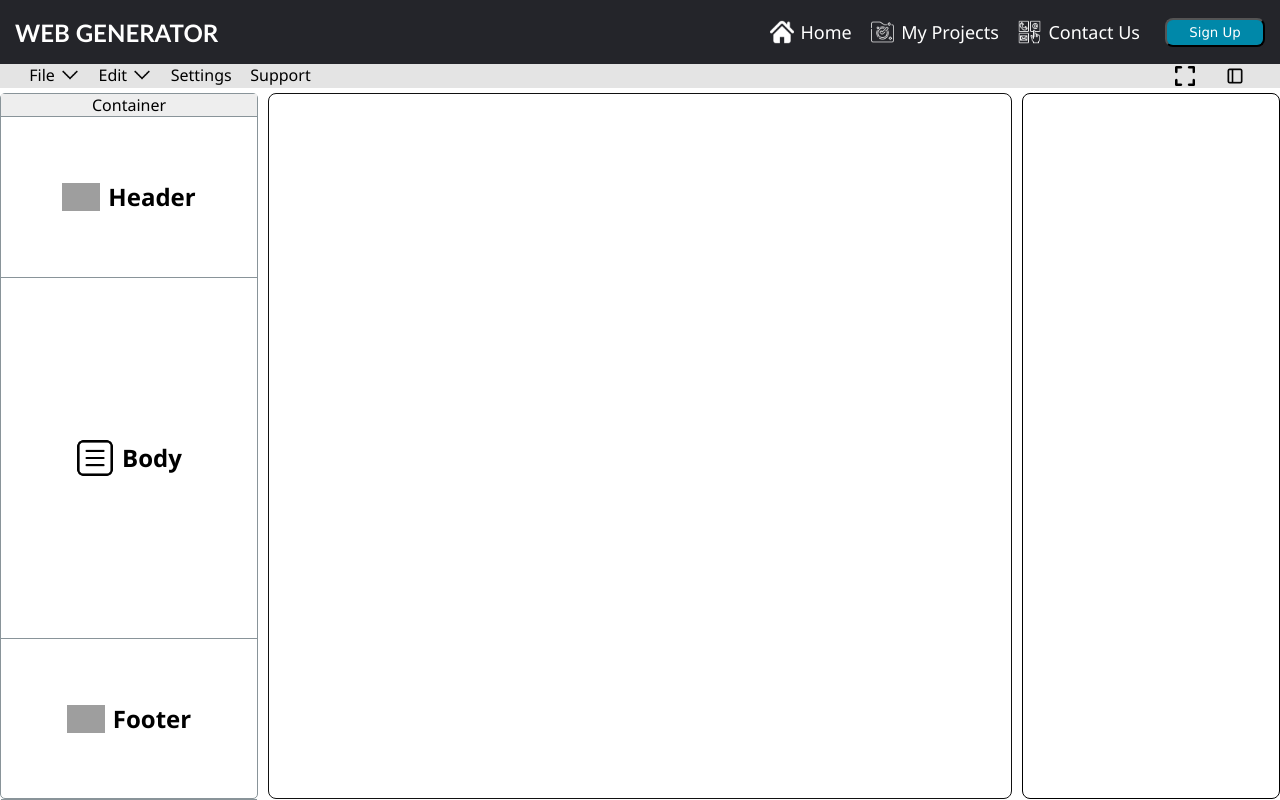
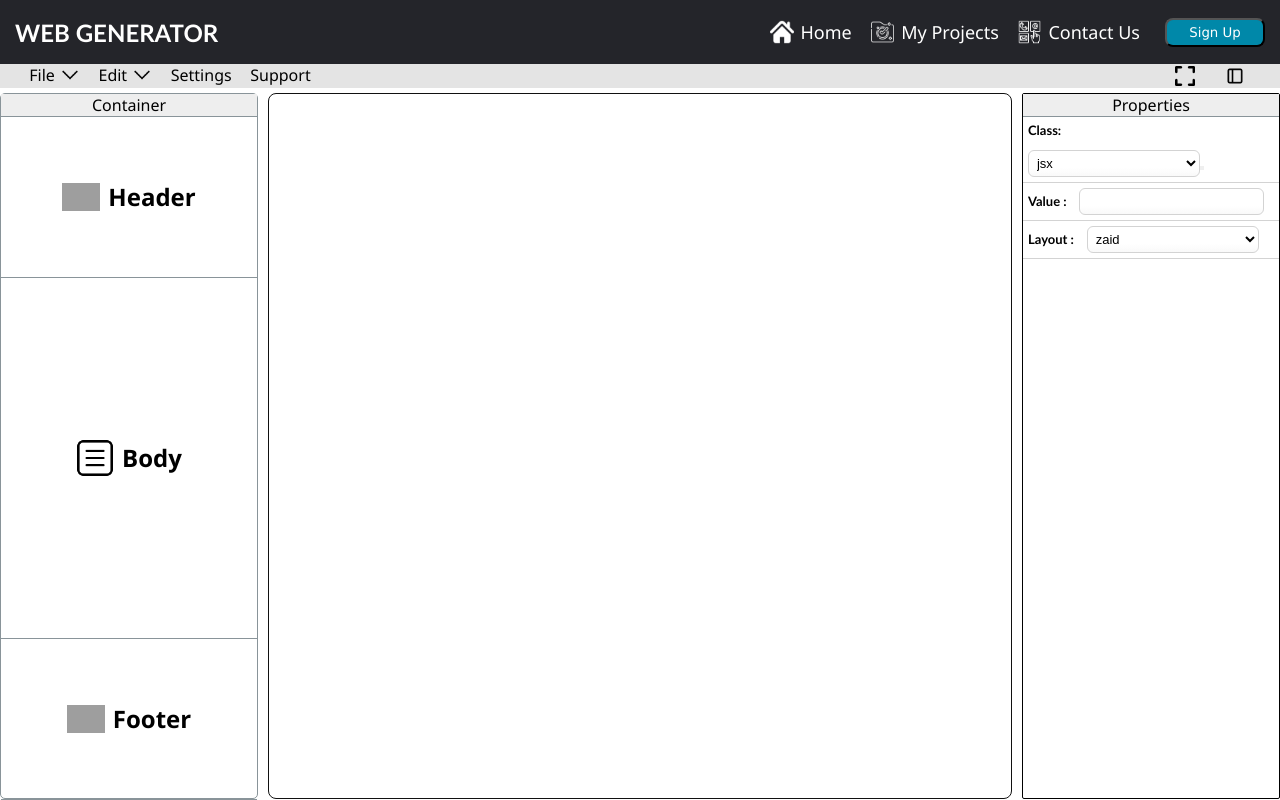
Before and after one commit to Zaid-MAHSOUNE/WEB-GENERATOR, a React (Create React App) app in the folder app/: page / in a window 1280 px wide. Built offline with nearby package versions, Linux system fonts and the light colour scheme; grey boxes are pictures that could not be loaded.

Commit message:
Editing props board

```diff
--- a/app/package.json
+++ b/app/package.json
@@ -8,8 +8,10 @@
     "@testing-library/user-event": "^13.5.0",
     "react": "^18.2.0",
     "react-dom": "^18.2.0",
+    "react-hook-form": "^7.43.0",
     "react-scripts": "5.0.1",
-    "web-vitals": "^2.1.4"
+    "web-vitals": "^2.1.4",
+    "yup": "^0.32.11"
   },
   "scripts": {
     "start": "react-scripts start",
--- a/app/src/assets/css/prop.module.css
+++ b/app/src/assets/css/prop.module.css
@@ -2,5 +2,52 @@
     border : 1px solid black;
     height: 88vh;
     width: 20%;
-    border-radius: 8px;
+    border-radius: 2px;
 }
+
+.title{
+    text-align: center;
+    border-bottom: 1px solid #899499;
+    background-color: #eee;
+}
+
+.container_sm{
+    border-bottom: 1px solid #d3d3d3;
+    padding: 5px;
+}
+
+.title_sm{
+    margin-right: 1vw;
+    font-size: 13px;
+    font-family:'Gill Sans', 'Gill Sans MT', Calibri, 'Trebuchet MS', sans-serif;
+    font-weight: bold;
+}
+
+.select {
+    width: 70%;
+    border: 1px solid #d3d3d3;
+    border-radius: 6px;
+    padding: 4px;
+    font-size: small;
+    cursor: pointer;
+    background-color: #fff;
+    background-image: linear-gradient(to top, #f9f9f9, #fff 33%);
+  }
+
+.input{
+    width: 70%;
+    border: 1px solid #d3d3d3;
+    border-radius: 6px;
+    padding: 5px;
+    cursor: pointer;
+    background-color: #fff;
+    background-image: linear-gradient(to top, #f9f9f9, #fff 33%);
+}
+
+.class_title{
+    margin-bottom: 5%;
+    font-size: 13px;
+    font-family:'Gill Sans', 'Gill Sans MT', Calibri, 'Trebuchet MS', sans-serif;
+    font-weight: bold;
+    display: block;
+}
--- a/app/src/components/navbar/Navbar.jsx
+++ b/app/src/components/navbar/Navbar.jsx
@@ -11,11 +11,11 @@ function Navbar(){
                 </div>
                 <div  className="pages">
                     <ul  >
-                        <li><a href="#"> <img src={home} ></img>Home</a></li>
-                        <li><a href="#"><img src={project} ></img>My Projects</a></li>
-                        <li><a href="#"><img src={contact} ></img>Contact Us</a></li>
+                        <li><a> <img src={home} ></img>Home</a></li>
+                        <li><a><img src={project} ></img>My Projects</a></li>
+                        <li><a><img src={contact} ></img>Contact Us</a></li>
                     </ul>
-                    <button className="snp"  ><a href="#" >Sign Up</a></button>
+                    <button className="snp"  ><a>Sign Up</a></button>
                 </div>
            </nav>
         </>
--- /dev/null
+++ b/app/src/components/props/DynamicInput.jsx
@@ -0,0 +1,24 @@
+import styles from '../../assets/css/prop.module.css';
+export const DynamicInput = (props) => {
+    if(props.type === "txt"){
+        return (
+        <div className={styles.container_sm}>
+            <label className={styles.title_sm}>{props.title} :</label>
+            <input className={styles.input} type="text"/>
+        </div>
+        );
+    }
+    else if(props.type === "dropdown"){
+        console.log(props.data);
+        return (
+        <div className={styles.container_sm}>
+            <label className={styles.title_sm}>{props.title} :</label>
+            <select className={styles.select}>
+                {
+                   props.data.map((element)=><option value={element}>{element}</option>)
+                }
+            </select>
+        </div>
+        );
+    }
+}
--- a/app/src/components/props/Properties.jsx
+++ b/app/src/components/props/Properties.jsx
@@ -1,7 +1,35 @@
+import { useState } from 'react';
 import styles from '../../assets/css/prop.module.css';
+import { DynamicInput } from './DynamicInput';
 export const Properties = () => {
+
+    const [clicked ,setClicked] = useState(false);
+
     return (
         <div className={styles.container}>
+            <div className={styles.title}>Properties</div>
+            {
+                !clicked ?
+                <div className={styles.container_sm}>
+                <label className={styles.class_title}>Class: </label>
+                <select className={styles.select}>
+                    <option value="JSX">jsx</option>
+                    <option value="JSX">jsx</option>
+                </select>
+                <button className={styles.svg} title='Add a new class' onClick={() => {
+                    setClicked((previousState)=>!previousState)
+                }}></button>
+                </div>
+                :
+                <>
+                <input type="text"/>
+                <button title='Assign an already defined class' onClick={() => {
+                    setClicked((previousState)=>!previousState)
+                }}>-</button>
+                </>
+             }
+             <DynamicInput title="Value" type="txt"/>
+             <DynamicInput title="Layout" type="dropdown" data={["zaid","ay","sa"]}/>
         </div>
     );
 }
```
Also changed, not shown: app/src/components/props/TxtForm.jsx (added, +15 -0 lines), 1 other file (tests, documents, lock files or other folders).
